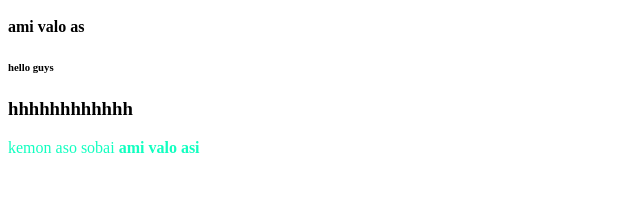
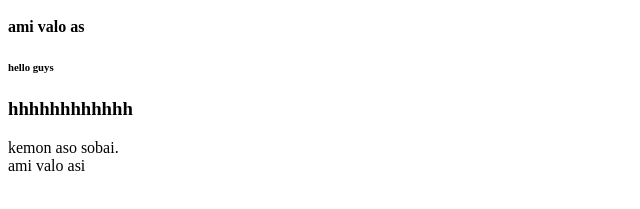
Before and after one commit to shakkuvai/my-first-website, a plain HTML site: page my-first-website/index.html in a window 1280 px wide. Shown: the part 105-314 px from the top of the page, without its empty margins (0-640 px from the left). Drawn offline with Linux system fonts and the light colour scheme.

Commit message:
extra line added

```diff
--- a/my-first-website/index.html
+++ b/my-first-website/index.html
@@ -4,12 +4,6 @@
     <meta charset="UTF-8">
     <meta name="viewport" content="width=h1, initial-scale=1.0">
     <title>Document</title>
-    <style>
-        #kemon{
-            color: #11ffc0;
-            width: 250px;
-        }
-    </style>
 </head>
 <body>
     <h1>my first ever website</h1>
@@ -17,6 +11,6 @@
     <h4>ami valo as</h4>
     <h6>hello guys</h6>
     <h3>hhhhhhhhhhhh</h3>
-    <p id="kemon">kemon aso sobai <b>ami valo asi</b></p>
+    <p id="kemon"> kemon aso sobai. <br>ami valo asi</br></p>
 </body>
 </html>
```
